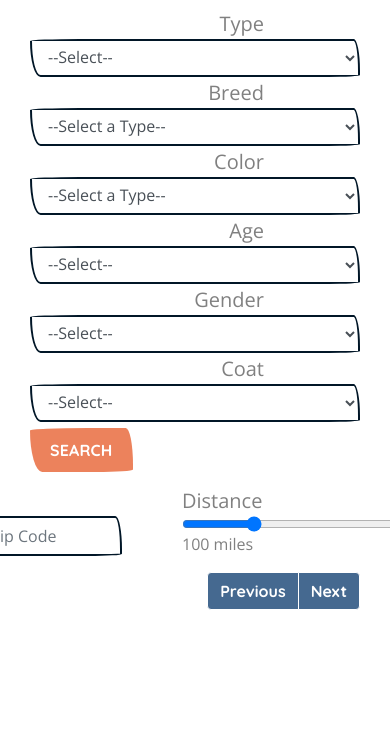
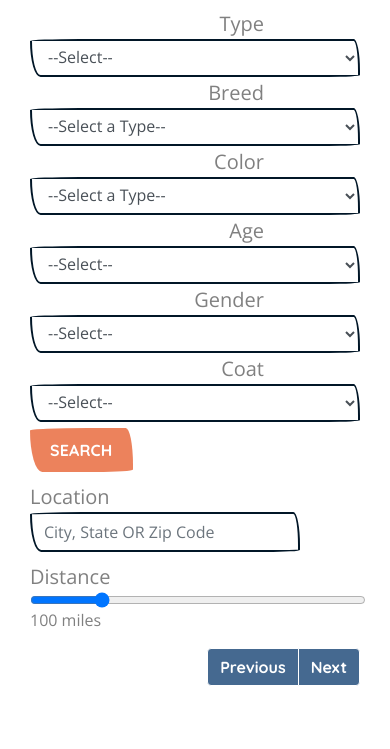
Before and after one commit to jsquarem/petopia, a Django app: template main_app/templates/animals/index.html in a window 390 px wide; the page is wider, and only the part inside the window is pictured. Shown: the part 504-1253 px from the top of that part. Run offline with Django 4.2, Linux system fonts and the light colour scheme; the template is opened without the code that fills it, so the values that code supplies are empty; some libraries are stand-ins or nearby versions.

Commit message:
tweak mobile repsonsiveness of location and distance

```diff
--- a/main_app/templates/animals/index.html
+++ b/main_app/templates/animals/index.html
@@ -111,7 +111,7 @@
                </div>
                <input type="submit" class="searchsubmitbutton btn btn-primary" value="Search">
             </div>
-            <div id="locationdistancecontainer">
+            <div class="container d-lg-flex justify-content-around align-items-lg-center">
                <div id="locationcontainer">
                   <div id="locationtextfieldcontainer">
                      <label id="locationlabel" class="fieldlabel">Location</label>
```
